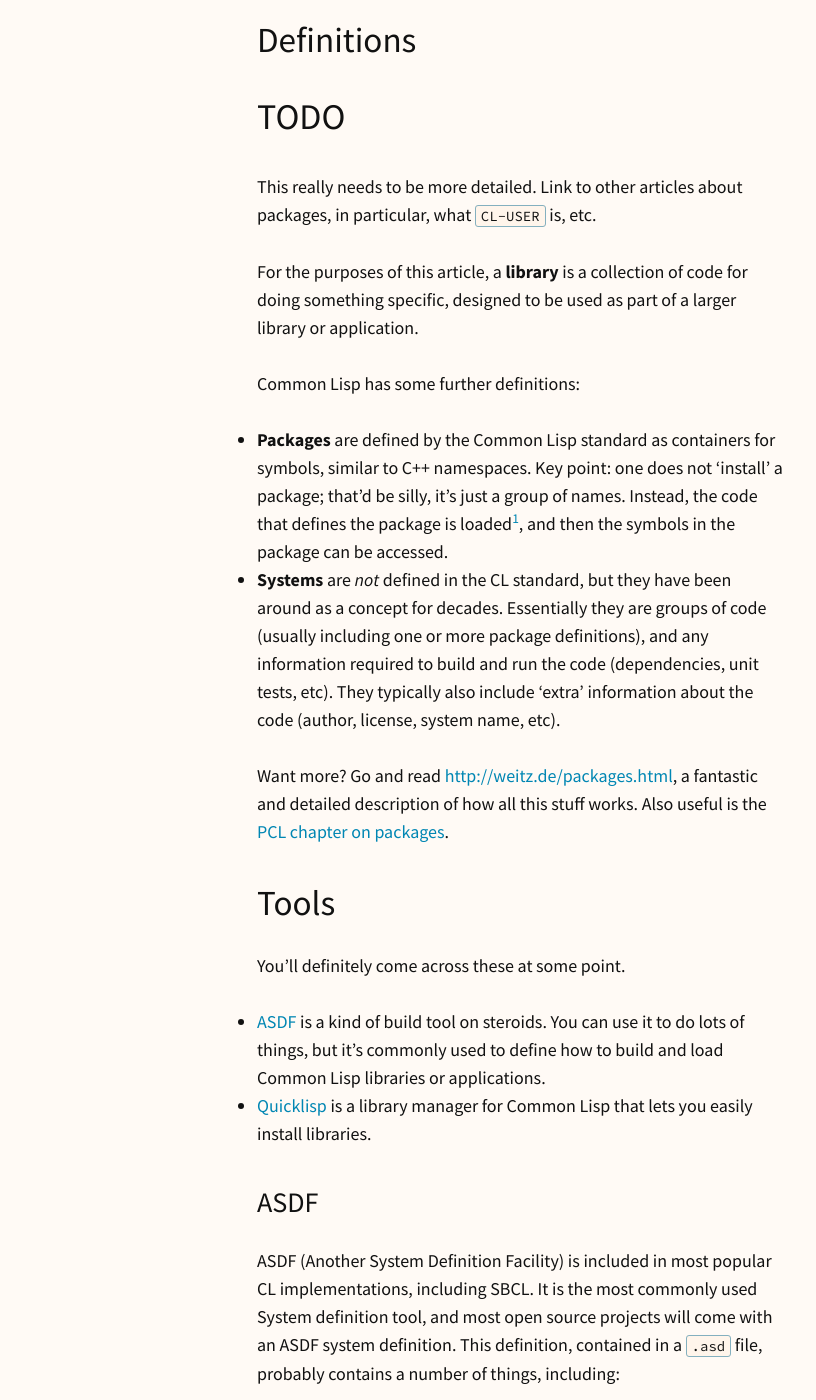
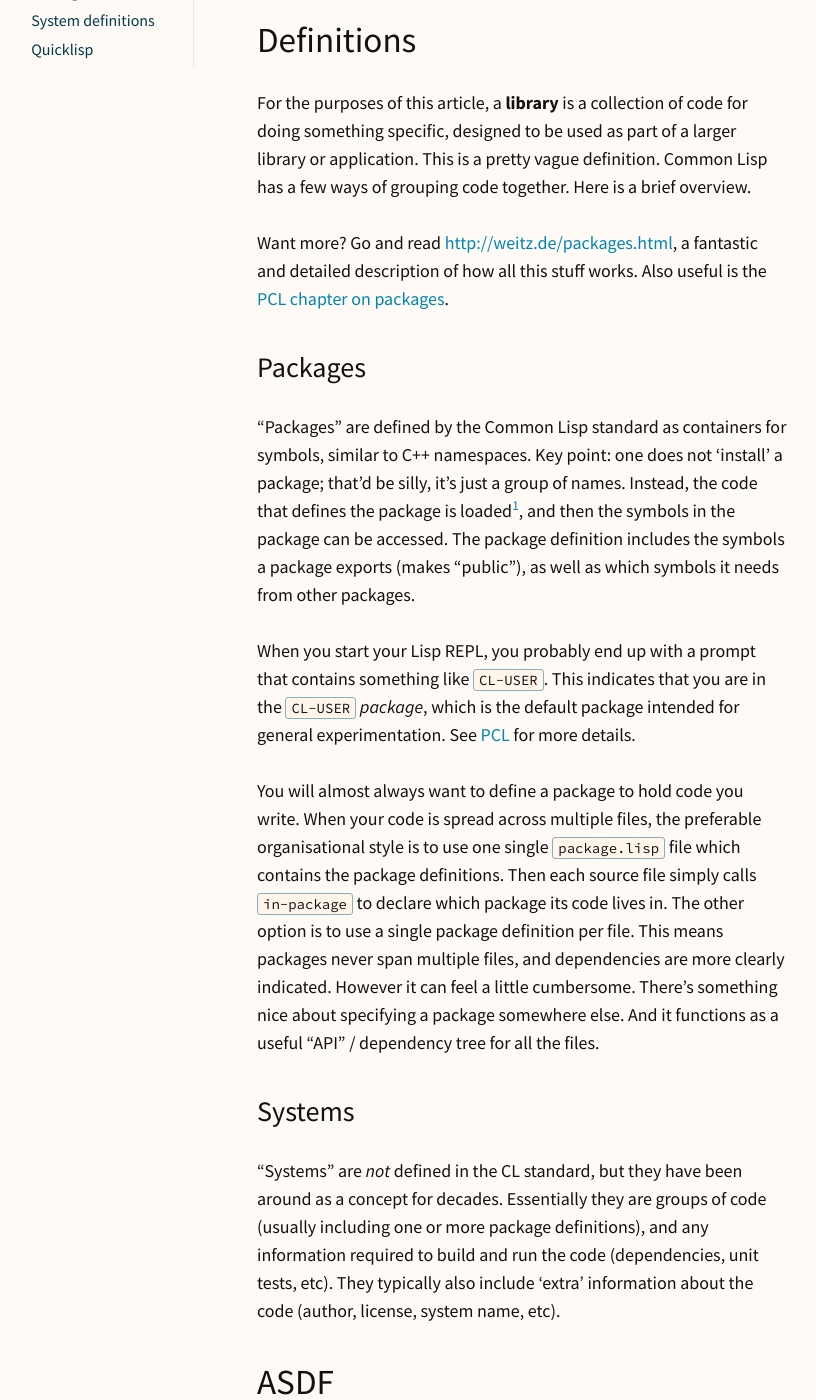
Before and after one commit to rmhsilva/lispmethods, a Jekyll site: the page built from _posts/2017-01-29-libraries.md, in a window 1280 px wide and 1400 px high, scrolled down 518 px. Shown: the whole window, without its empty margins (26-842 px from the left). Built offline with Jekyll 4.4.1, drawn with Linux system fonts in a browser that asks for light colours; some of the changed text lies outside the part shown.

Commit message:
Add Portacle, libraries notes

```diff
--- a/_posts/2017-01-29-libraries.md
+++ b/_posts/2017-01-29-libraries.md
@@ -25,90 +25,95 @@ See http://tychoish.com/post/using-asdf-install-with-sbcl/ as well.
 
 {:/comment}
 
-"Libraries" are a tricky concept in Common Lisp, probably the language has been
-around for ages and the preferred way of doing things has evolved. This article
-aims to give you some insight into how things are done these days, and hopefully
-clear up some confusion.
+"Libraries" are a tricky concept in Common Lisp, probably as the language has
+been around for ages and the preferred way of doing things has evolved. This
+article aims to give you some insight into how things are done these days, and
+hopefully clear up some confusion.
 
 Read on for the info, or go straight to the [examples](#examples).
 
 
 ## Definitions
 
-# TODO
+{::comment}
+TODO:
 This really needs to be more detailed. Link to other articles about packages, in
 particular, what `CL-USER` is, etc.
+{:/comment}
 
 For the purposes of this article, a **library** is a collection of code for
 doing something specific, designed to be used as part of a larger library or
-application.
-
-Common Lisp has some further definitions:
-
-- **Packages** are defined by the Common Lisp standard as containers for
-  symbols, similar to C++ namespaces. Key point: one does not 'install' a
-  package; that'd be silly, it's just a group of names. Instead, the code that
-  defines the package is loaded[^1], and then the symbols in the
-  package can be accessed.
-- **Systems** are *not* defined in the CL standard, but they have been around as
-  a concept for decades. Essentially they are groups of code (usually including
-  one or more package definitions), and any information required to build and
-  run the code (dependencies, unit tests, etc). They typically also include
-  'extra' information about the code (author, license, system name, etc).
+application. This is a pretty vague definition. Common Lisp has a few ways of
+grouping code together. Here is a brief overview.
 
 Want more? Go and read <http://weitz.de/packages.html>, a fantastic and detailed
 description of how all this stuff works. Also useful is
 the [PCL chapter on packages][pcl-packages].
+
+### Packages
+
+"Packages" are defined by the Common Lisp standard as containers for symbols,
+similar to C++ namespaces. Key point: one does not 'install' a package; that'd
+be silly, it's just a group of names. Instead, the code that defines the package
+is loaded[^1], and then the symbols in the package can be accessed. The package
+definition includes the symbols a package exports (makes "public"), as well as
+which symbols it needs from other packages.
+
+When you start your Lisp REPL, you probably end up with a prompt that contains
+something like `CL-USER`. This indicates that you are in the `CL-USER`
+*package*, which is the default package intended for general experimentation.
+See [PCL][pcl-packages] for more details.
+
+You will almost always want to define a package to hold code you write. When
+your code is spread across multiple files, the preferable organisational style
+is to use one single `package.lisp` file which contains the package definitions.
+Then each source file simply calls `in-package` to declare which package its
+code lives in. The other option is to use a single package definition per file.
+This means packages never span multiple files, and dependencies are more clearly
+indicated. However it can feel a little cumbersome. There's something nice about
+specifying a package somewhere else. And it functions as a useful "API" /
+dependency tree for all the files.
+
+
+### Systems
+
+"Systems" are *not* defined in the CL standard, but they have been around as a
+concept for decades. Essentially they are groups of code (usually including one
+or more package definitions), and any information required to build and run the
+code (dependencies, unit tests, etc). They typically also include 'extra'
+information about the code (author, license, system name, etc).
 
 [pcl-packages]: http://gigamonkeys.com/book/programming-in-the-large-packages-and-symbols.html
 
 [^1]: For example, by evaluating the code in a REPL, or with a call to `load`.
 
 
-## Tools
+## ASDF
 
-You'll definitely come across these at some point.
+[ASDF][asdf] (Another System Definition Facility) is a kind of build tool on
+steroids. You can use it to do lots of things, but it's commonly used to define
+how to build and load Common Lisp libraries or applications.
 
-- [ASDF][asdf] is a kind of build tool on steroids. You can use it to do lots of
-  things, but it's commonly used to define how to build and load Common Lisp
-  libraries or applications.
-- [Quicklisp][quicklisp] is a library manager for Common Lisp that lets you
-  easily install libraries.
-
-[asdf]: https://common-lisp.net/project/asdf/
-[quicklisp]: https://www.quicklisp.org/
-
-
-### ASDF
-
-ASDF (Another System Definition Facility) is included in most popular CL
-implementations, including SBCL. It is the most commonly used System definition
-tool, and most open source projects will come with an ASDF system definition.
-This definition, contained in a `.asd` file, probably contains a number of
-things, including:
+ASDF is included in most popular CL implementations, including SBCL. It is the
+de-facto system definition tool, and most open source projects will come with an
+ASDF system definition. This definition, contained in a `.asd` file, probably
+includes a number of things, such as:
 
 - The project author, description, license, and other similar data
 - A list of files in the system
 - Any dependencies between files
 - A description of how to run unit tests
 
+[asdf]: https://common-lisp.net/project/asdf/
 
-#### Developing with ASDF
+### Developing with ASDF
 
 Process:
 
 - create the system definition file (.asd extension)
 - add the containing folder to asdf's load path. The easiest way is to do `(push
   *default-pathname-defaults* asdf:*central-registry*)`
-- then you can do `(asdf:oos 'asdf:load-op 'package-name)`
-
-
-The organisation style I prefer is to use one single `package.lisp` file which
-contains the package defintions. Then each file simply calls `in-package`. The
-other option is to use a single package definition per file. This means packages
-never span multiple files, and dependencies are more clearly indicated. However
-it can feel a little cumbersome. There's something nice about specifying a
-package somewhere else. Feels like a C header file.
+- then you can do `(asdf:oos 'asdf:load-op 'system-name)` to "load" the system
 
 The Slime interactivity with ASDF isn't amazing. The current path has to be
 pushed onto the central repo, and load op has to be called manually. There
```
Also changed, not shown: other parts of _posts/2017-01-29-libraries.md (+2 -2 lines), _posts/2017-01-29-development-environment.md (+56 -30 lines), Gemfile.lock.
